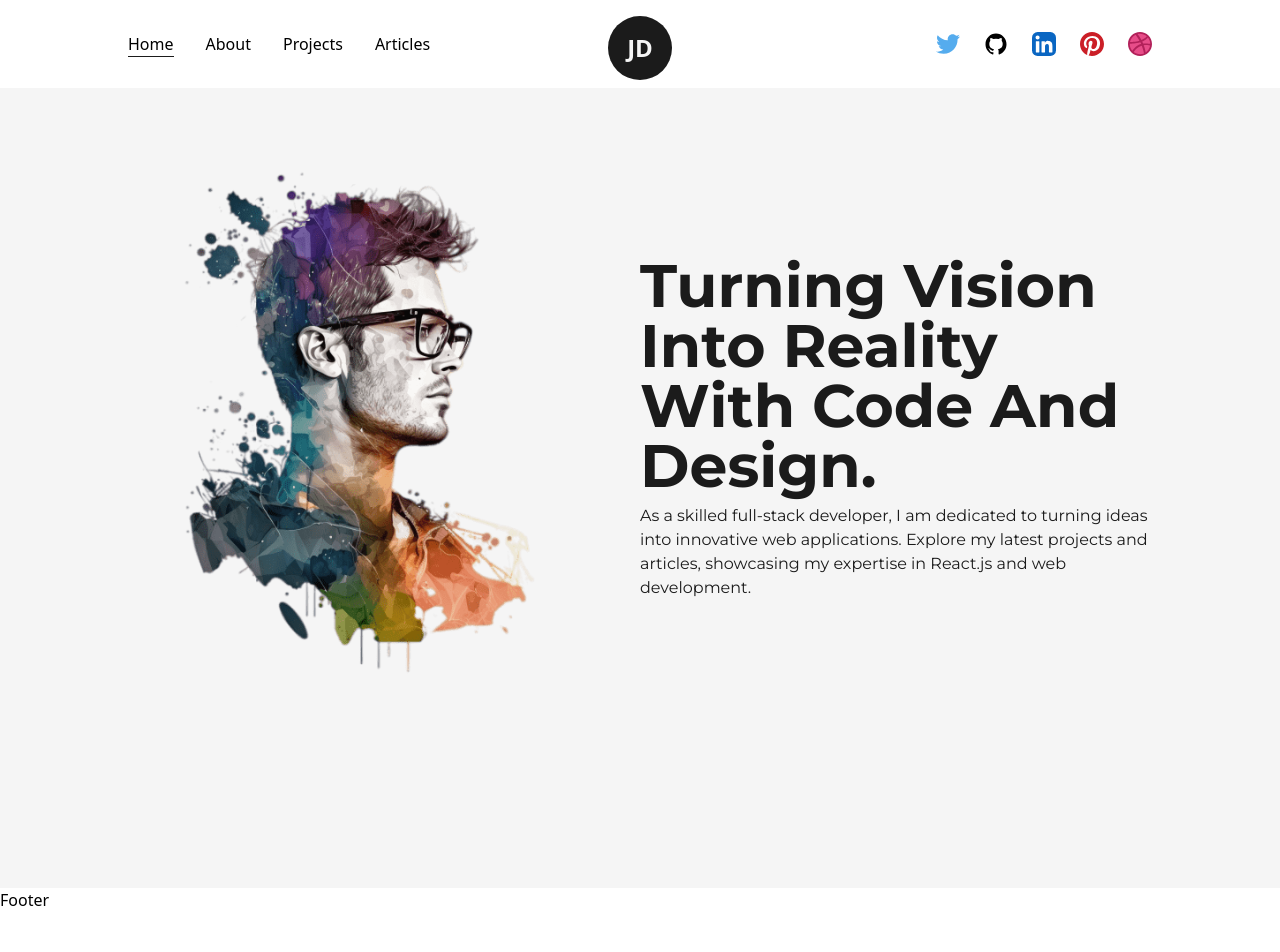
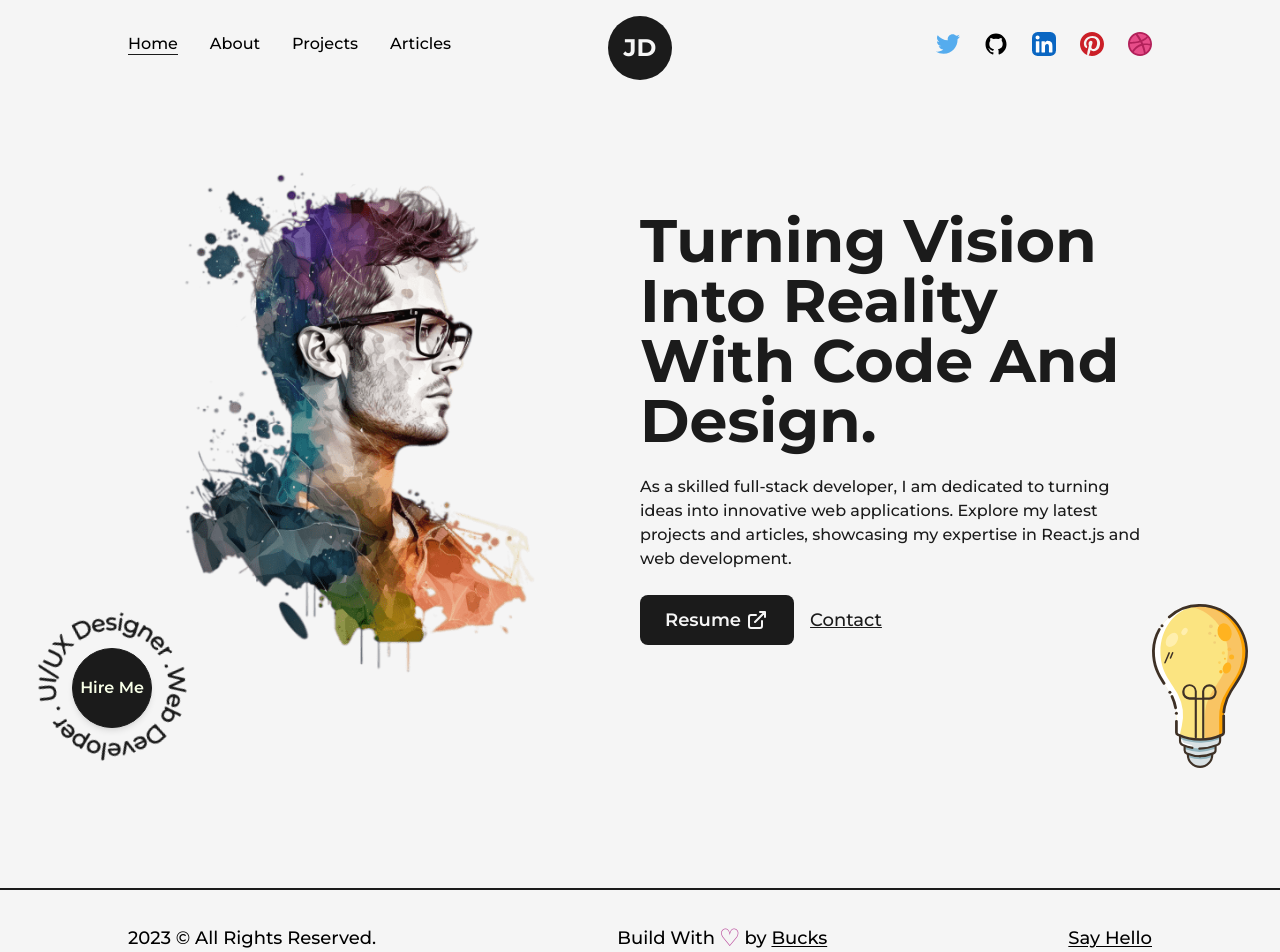
Before and after one commit to Avijit-Sarkar/Next.js-portfolio-bucks, a Next.js app: page / in a window 1280 px wide. Shown: the top 952 px of the page. Before the commit the page ends 912 px from the top, so only its background shows below. Built offline with nearby package versions, Linux system fonts and the light colour scheme.

Commit message:
Home Page done.

```diff
--- a/src/components/Footer.js
+++ b/src/components/Footer.js
@@ -1,7 +1,25 @@
 import React from 'react';
+import Layout from './layout';
+import Link from 'next/link';
 
 function Footer() {
-  return <div>Footer</div>;
+  return (
+    <footer className="w-full border-t-2 border-solid border-dark font-medium text-lg">
+      <Layout className="py-8 flex items-center justify-between">
+        <span>{new Date().getFullYear()} &copy; All Rights Reserved.</span>
+        <div className="flex items-center">
+          Build With <span className="text-primary text-2xl px-1">&#9825;</span>
+          by&nbsp;
+          <Link href={'/'} className="underline underline-offset-2">
+            Bucks
+          </Link>
+        </div>
+        <Link href={'/'} className="underline underline-offset-2">
+          Say Hello
+        </Link>
+      </Layout>
+    </footer>
+  );
 }
 
 export default Footer;
--- /dev/null
+++ b/src/components/HireMe.js
@@ -0,0 +1,21 @@
+import React from 'react';
+import { CircularText } from './Icons';
+import Link from 'next/link';
+
+const HireMe = () => {
+  return (
+    <div className="fixed left-4 bottom-4 flex items-center justify-center overflow-hidden">
+      <div className="w-48 h-auto flex items-center justify-center relative">
+        <CircularText className={'fill-dark animate-spin-slow'} />
+        <Link
+          href={'mailto:example@example.com'}
+          className="flex items-center justify-center absolute left-1/2 top-1/2 -translate-x-1/2 -translate-y-1/2 bg-dark text-lime-50 shadow-md border border-solid border-dark w-20 h-20 rounded-full font-semibold hover:bg-light hover:text-dark"
+        >
+          Hire Me
+        </Link>
+      </div>
+    </div>
+  );
+};
+
+export default HireMe;
--- a/src/pages/_app.js
+++ b/src/pages/_app.js
@@ -18,13 +18,13 @@
         <meta name="viewport" content="width=device-width, initial-scale=1" />
         <link rel="icon" href="/favicon.ico" />
       </Head>
-      <NavBar />
       <main
         className={`${montserrat.variable} font-mont bg-light w-full min-h-screen`}
       >
+        <NavBar />
         <Component {...pageProps} />
+        <Footer />
       </main>
-      <Footer />
     </>
   );
 }
--- a/src/pages/index.js
+++ b/src/pages/index.js
@@ -3,6 +3,10 @@
 import profilePic from '../../public/images/profile/developer-pic-1.png';
 import Layout from '@/components/layout';
 import AnimatedText from '@/components/AnimatedText';
+import Link from 'next/link';
+import { LinkArrow } from '@/components/Icons';
+import HireMe from '@/components/HireMe';
+import lightBulb from '../../public/images/svgs/miscellaneous_icons_1.svg';
 
 export default function Home() {
   return (
@@ -22,15 +26,37 @@
                 text="Turning Vision Into Reality With Code And Design."
                 className="!text-6xl !text-left"
               />
-              <p>
+              <p className="my-4 text-base font-medium">
                 As a skilled full-stack developer, I am dedicated to turning
                 ideas into innovative web applications. Explore my latest
                 projects and articles, showcasing my expertise in React.js and
                 web development.
               </p>
+              <div className="flex items-center self-start mt-2">
+                <Link
+                  href="/dummy.pdf"
+                  target={'_blank'}
+                  className="flex items-center bg-dark text-light p-2.5 px-6 rounded-lg text-lg font-semibold hover:bg-light hover:text-dark border border-solid border-transparent hover:border-dark"
+                  download={true}
+                >
+                  Resume
+                  <LinkArrow className={'w-6 ml-1'} />
+                </Link>
+                <Link
+                  href="mailto:example@example.com"
+                  target={'_blank'}
+                  className="ml-4 text-lg font-medium capitalize text-dark underline"
+                >
+                  Contact
+                </Link>
+              </div>
             </div>
           </div>
         </Layout>
+        <HireMe />
+        <div className="absolute right-8 bottom-8 inline-block w-24">
+          <Image src={lightBulb} alt="Bucks" className="w-full h-auto" />
+        </div>
       </main>
     </>
   );
--- a/tailwind.config.js
+++ b/tailwind.config.js
@@ -15,6 +15,9 @@
         primary: '#B63E96', // 240,86,199
         primaryDark: '#58E6D9', // 80,230,217
       },
+      animation: {
+        'spin-slow': 'spin 8s linear infinite',
+      },
     },
   },
   plugins: [],
```
